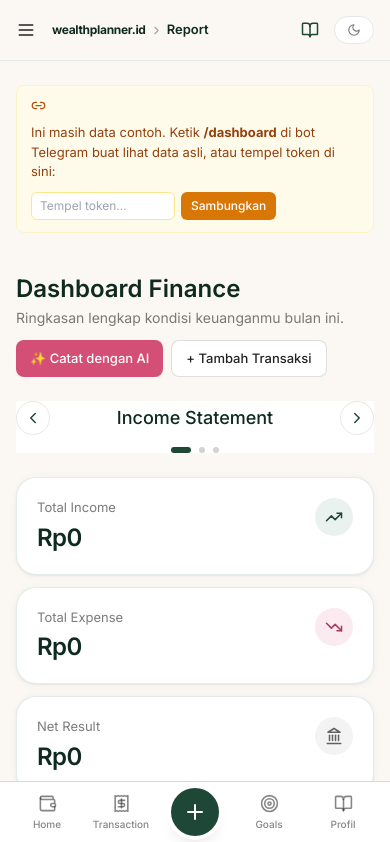
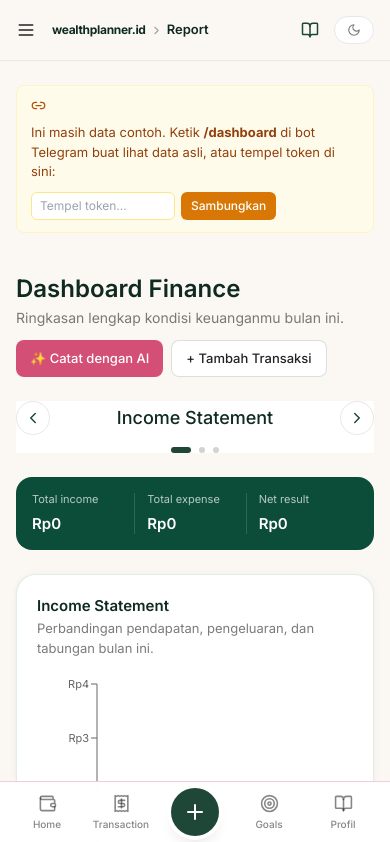
Before and after one commit to jasminework2023/personal-wealthplanner, a React (Vite) app: page /dashboard/finance in a window 390 px wide. Shown: the top 842 px of the page. Built offline with nearby package versions, Linux system fonts and the light colour scheme; the HTML template or start-up script is replaced by a standard one.

Commit message:
Restyle Finance Report summary cards for mobile

```diff
--- a/src/pages/DashboardFinance.tsx
+++ b/src/pages/DashboardFinance.tsx
@@ -271,10 +271,19 @@ export function DashboardFinance() {
       </section>
 
       {activeReportTab === "income" && <>
-        <div className="grid grid-cols-1 sm:grid-cols-3 gap-3">
-          <StatCard label="Total Income" value={formatRupiah(totalIncome)} icon={TrendingUp} tone="forest" />
-          <StatCard label="Total Expense" value={formatRupiah(totalExpense)} icon={TrendingDown} tone="rose" />
-          <StatCard label="Net Result" value={formatRupiah(totalIncome-totalExpense)} icon={Landmark} tone="neutral" />
+        <div className="grid grid-cols-3 gap-2 rounded-2xl bg-[#0B4D38] p-4 text-white sm:gap-4 sm:p-5">
+          <div className="min-w-0 border-r border-white/15 pr-2">
+            <p className="text-[11px] leading-tight text-white/70 sm:text-xs">Total income</p>
+            <p className="mt-2 break-words text-[15px] font-semibold leading-tight sm:text-lg">{formatRupiah(totalIncome)}</p>
+          </div>
+          <div className="min-w-0 border-r border-white/15 px-1 sm:px-2">
+            <p className="text-[11px] leading-tight text-white/70 sm:text-xs">Total expense</p>
+            <p className="mt-2 break-words text-[15px] font-semibold leading-tight sm:text-lg">{formatRupiah(totalExpense)}</p>
+          </div>
+          <div className="min-w-0 pl-1 sm:pl-2">
+            <p className="text-[11px] leading-tight text-white/70 sm:text-xs">Net result</p>
+            <p className="mt-2 break-words text-[15px] font-semibold leading-tight sm:text-lg">{formatRupiah(totalIncome-totalExpense)}</p>
+          </div>
         </div>
         <ChartCard title="Income Statement" subtitle="Perbandingan pendapatan, pengeluaran, dan tabungan bulan ini.">
           <ResponsiveContainer width="100%" height={260}><BarChart data={[{name:"Income",amount:totalIncome},{name:"Expense",amount:totalExpense},{name:"Saving",amount:totalSaving}]} margin={{top:10,right:12,left:0,bottom:4}}><XAxis dataKey="name" tick={{fontSize:12}}/><YAxis tickFormatter={(v)=>formatCompact(v)} tick={{fontSize:11}}/><Tooltip formatter={(v:number)=>formatRupiah(v)}/><Bar dataKey="amount" name="Nominal" fill="var(--chart-2)" radius={[6,6,0,0]}/></BarChart></ResponsiveContainer>
@@ -392,10 +401,19 @@ export function DashboardFinance() {
       </>}
 
       {activeReportTab === "cashflow" && <>
-        <div className="grid grid-cols-1 sm:grid-cols-3 gap-3">
-          <StatCard label="Cash In" value={formatRupiah(totalIncome)} icon={TrendingUp} tone="forest" />
-          <StatCard label="Cash Out" value={formatRupiah(totalExpense+totalSaving)} icon={TrendingDown} tone="rose" />
-          <StatCard label="Net Cashflow" value={formatRupiah(totalIncome-totalExpense-totalSaving)} icon={Landmark} tone="neutral" />
+        <div className="grid grid-cols-3 gap-2 rounded-2xl bg-[#0B4D38] p-4 text-white sm:gap-4 sm:p-5">
+          <div className="min-w-0 border-r border-white/15 pr-2">
+            <p className="text-[11px] leading-tight text-white/70 sm:text-xs">Cash in</p>
+            <p className="mt-2 break-words text-[15px] font-semibold leading-tight sm:text-lg">{formatRupiah(totalIncome)}</p>
+          </div>
+          <div className="min-w-0 border-r border-white/15 px-1 sm:px-2">
+            <p className="text-[11px] leading-tight text-white/70 sm:text-xs">Cash out</p>
+            <p className="mt-2 break-words text-[15px] font-semibold leading-tight sm:text-lg">{formatRupiah(totalExpense+totalSaving)}</p>
+          </div>
+          <div className="min-w-0 pl-1 sm:pl-2">
+            <p className="text-[11px] leading-tight text-white/70 sm:text-xs">Net cashflow</p>
+            <p className="mt-2 break-words text-[15px] font-semibold leading-tight sm:text-lg">{formatRupiah(totalIncome-totalExpense-totalSaving)}</p>
+          </div>
         </div>
         <ChartCard title="Cashflow Tracker" subtitle="Arus kas bersih setelah pengeluaran dan alokasi tabungan.">
           <ResponsiveContainer width="100%" height={260}><BarChart data={[{name:"Cash In",amount:totalIncome},{name:"Expenses",amount:totalExpense},{name:"Savings",amount:totalSaving},{name:"Net Cashflow",amount:totalIncome-totalExpense-totalSaving}]} margin={{top:10,right:12,left:0,bottom:4}}><XAxis dataKey="name" tick={{fontSize:11}}/><YAxis tickFormatter={(v)=>formatCompact(v)} tick={{fontSize:11}}/><Tooltip formatter={(v:number)=>formatRupiah(v)}/><Bar dataKey="amount" name="Nominal" fill="var(--chart-2)" radius={[6,6,0,0]}/></BarChart></ResponsiveContainer>
```
